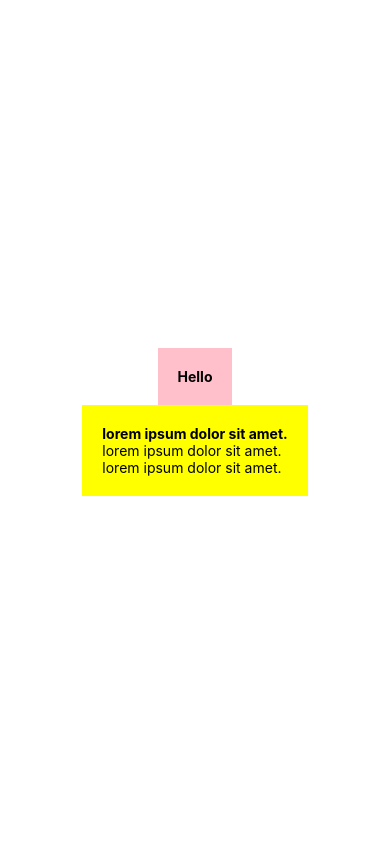
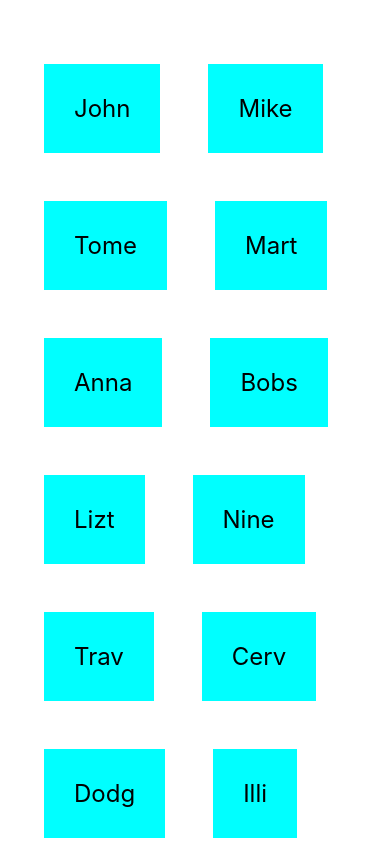
Before and after one commit to TranTuanVu4897/First-React-Native-Tutorial, a React Native app: screen / in a window 390 px wide. Built offline with nearby package versions, Linux system fonts and the light colour scheme.

Commit message:
Touchable list view

```diff
--- a/App.js
+++ b/App.js
@@ -1,19 +1,48 @@
-import React from 'react';
-import { StyleSheet, Text, View } from 'react-native';
+import React, { useState } from 'react'; //this use hook
+import {
+    StyleSheet,
+    Text,
+    View,
+    FlatList,
+    TouchableOpacity,
+} from 'react-native';
 
 export default function App() {
+    const [people, setPeople] = useState([
+        { name: 'John', id: '1' },
+        { name: 'Mike', id: '2' },
+        { name: 'Tome', id: '3' },
+        { name: 'Mart', id: '4' },
+        { name: 'Anna', id: '5' },
+        { name: 'Bobs', id: '6' },
+        { name: 'Lizt', id: '7' },
+        { name: 'Nine', id: '8' },
+        { name: 'Trav', id: '9' },
+        { name: 'Cerv', id: '10' },
+        { name: 'Dodg', id: '11' },
+        { name: 'Illi', id: '12' },
+    ]);
+
+    const pressHandler = id => {
+        // console.log(id);
+        setPeople(prevPeople => {
+            return prevPeople.filter(person => person.id != id);
+        });
+    };
+
     return (
         <View style={styles.container}>
-            <View style={styles.header}>
-                <Text style={styles.boldText}>Hello</Text>
-            </View>
-            <View style={styles.body}>
-                <Text style={styles.boldText}>
-                    lorem <Text>ipsum</Text> dolor sit amet.
-                </Text>
-                <Text>lorem ipsum dolor sit amet.</Text>
-                <Text>lorem ipsum dolor sit amet.</Text>
-            </View>
+            {/* less code than scroll view, performance better? */}
+            <FlatList
+                numColumns={2}
+                keyExtractor={item => item.id}
+                data={people}
+                renderItem={({ item }) => (
+                    <TouchableOpacity onPress={() => pressHandler(item.id)}>
+                        <Text style={styles.item}>{item.name}</Text>
+                    </TouchableOpacity>
+                )}
+            />
         </View>
     );
 }
@@ -22,19 +51,15 @@ const styles = StyleSheet.create({
     container: {
         flex: 1,
         backgroundColor: '#fff',
-        alignItems: 'center',
-        justifyContent: 'center',
+        paddingTop: 40,
+        paddingHorizontal: 20,
+        // alignItems: 'center',
+        // justifyContent: 'center',
     },
-    header: {
-        backgroundColor: 'pink',
-        padding: 20,
-    },
-    boldText: {
-        fontWeight: 'bold',
-    },
-    body: {
-        backgroundColor: 'yellow',
-        padding: 20,
-        fontWeight: 'bold',
+    item: {
+        margin: 24,
+        padding: 30,
+        backgroundColor: 'aqua',
+        fontSize: 24,
     },
 });
```
